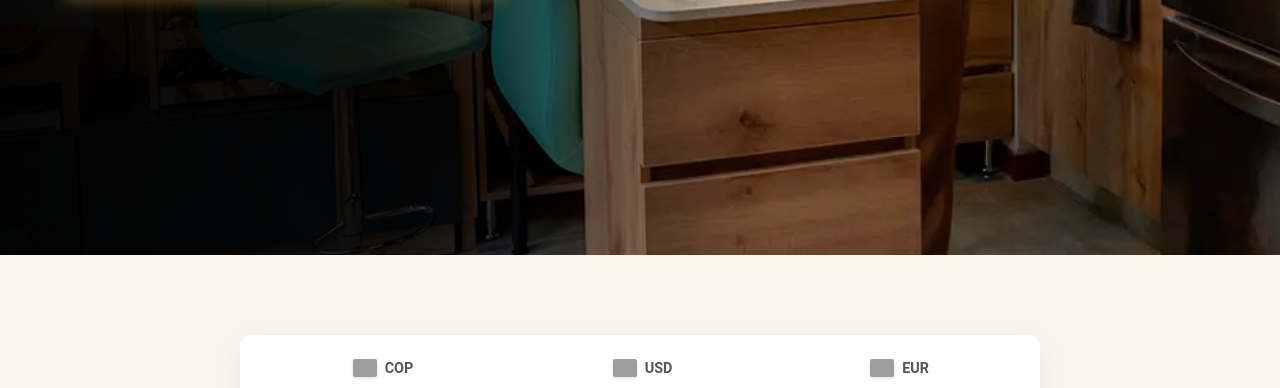
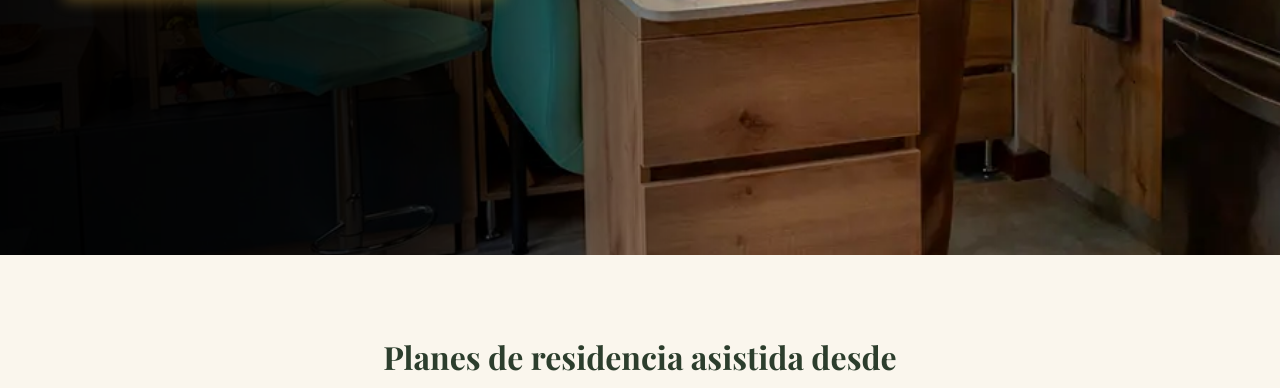
Before and after one commit to movemosmarcas/Habitatsuramerica, a plain HTML site: page index.html in a window 1280 px wide. Shown: the part 545-933 px from the top of the page. Drawn offline with nearby package versions, Linux system fonts and the light colour scheme; no server answers; grey boxes are pictures that could not be loaded; a web font is replaced by a local one.

Commit message:
Add missing title 'Planes de residencia asistida desde' above the price bar

```diff
--- a/index.html
+++ b/index.html
@@ -58,6 +58,7 @@ height="0" width="0" style="display:none;visibility:hidden"></iframe></noscript>
 
         <section class="testimonial-hero" style="background-color: var(--bg-light); padding: 5rem 2rem; text-align: center;">
     <div style="max-width: 900px; margin: 0 auto;">
+                <h3 style="font-family: var(--font-heading); color: var(--primary-color); font-size: 2rem; font-weight: 700; margin-bottom: 1.5rem;">Planes de residencia asistida desde</h3>
         <div class="price-bar">
             <div class="price-col">
                 <div class="currency-label"><img src="https://flagcdn.com/w40/co.png" srcset="https://flagcdn.com/w80/co.png 2x" width="24" alt="Colombia" class="flag-icon"> COP</div>
```
